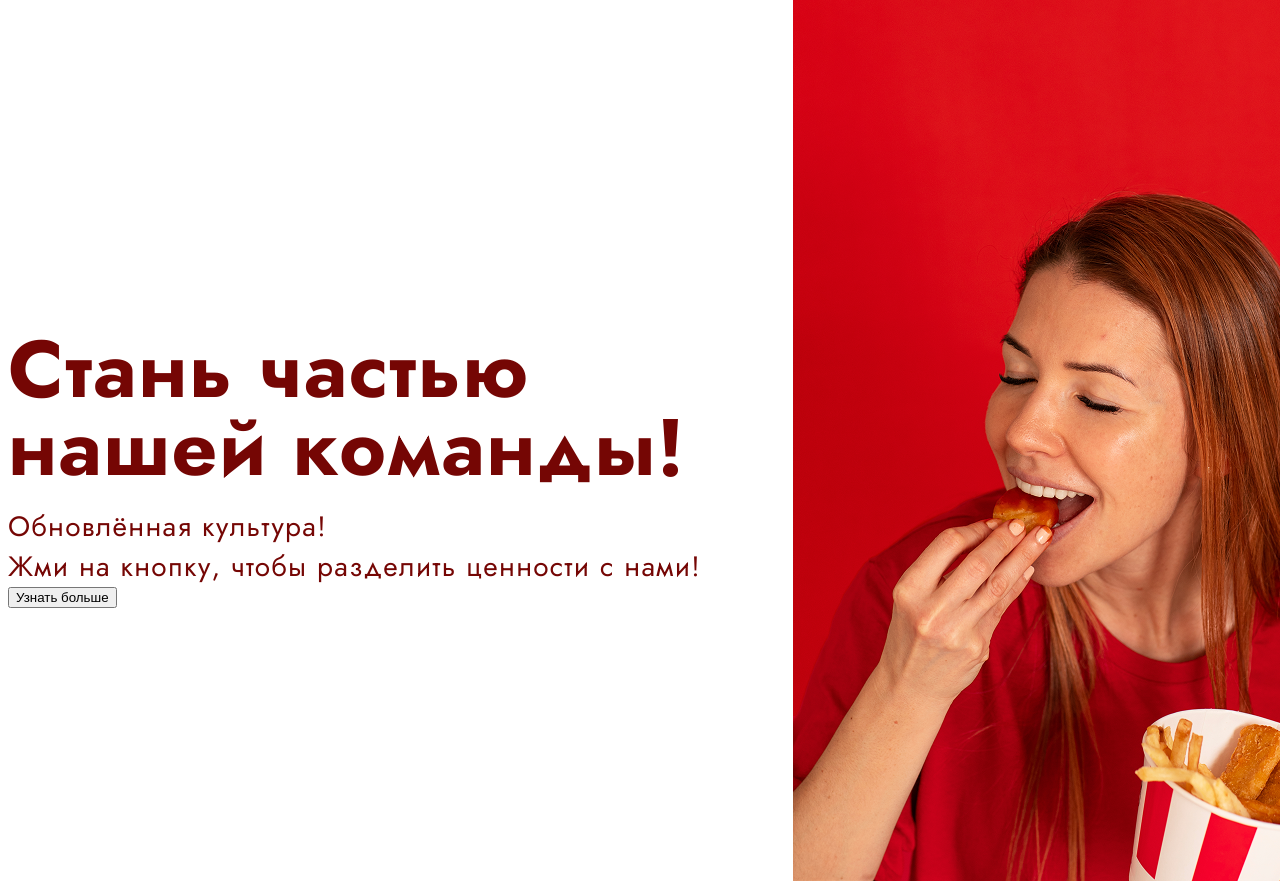
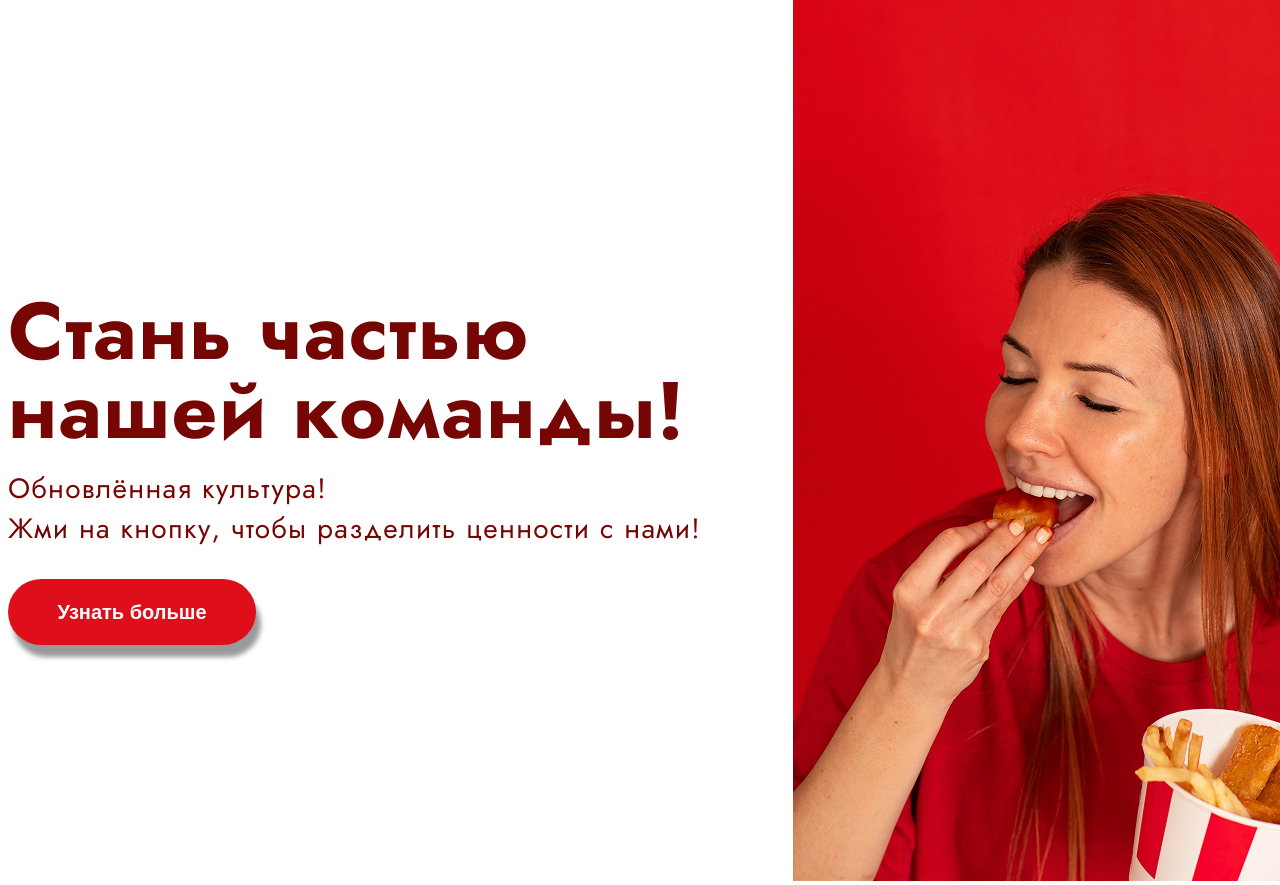
Before and after one commit to Daisy71313/4vb2_Isaeva_pp, a Node server app: template курсовая_сайт/views/profile.ejs in a window 1280 px wide; the page is wider, and only the part inside the window is pictured. Shown: the part 101-986 px from the top of that part. Run offline with Node 20, Linux system fonts and the light colour scheme; the template is opened without the code that fills it, so the values that code supplies are empty; some libraries are stand-ins or nearby versions.

Commit message:
вввввв

```diff
--- a/курсовая_сайт/public/style-user.css
+++ b/курсовая_сайт/public/style-user.css
@@ -310,3 +310,16 @@ color: #750604;
   justify-content: space-between;
   align-items: center;
 }
+.index_b {
+  width: 248px;
+  height: 66px;
+  background-color: #DE0F1A;
+  color: white;
+  font-size: 20px;
+  border: none;
+  border-radius: 70px;
+  font-weight: 700;
+  margin-bottom: 0;
+  box-shadow: 5px 12px 5.8px rgba(0, 0, 0, 0.4);
+  margin-top: 30px;
+}
```
